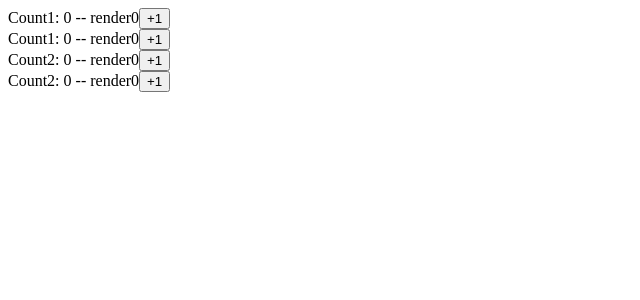
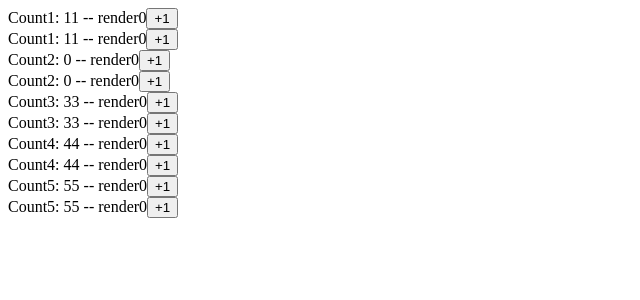
Before and after one commit to 0bipinnata0/ts-project, a React (Vite) app: page / in a window 1280 px wide. Shown: the top 300 px of the page, without its empty margins (0-640 px from the left). Built offline with nearby package versions, Linux system fonts and the light colour scheme.

Commit message:
more counter

```diff
--- a/src/App.tsx
+++ b/src/App.tsx
@@ -1,7 +1,13 @@
 import Counter1 from "./components/Counter1";
 import Counter2 from "./components/Counter2";
+import Counter3 from "./components/Counter3";
+import Counter4 from "./components/Counter4";
+import Counter5 from "./components/Counter5";
 import { Count1Provider } from "./hooks/useCount1";
 import { Count2Provider } from "./hooks/useCount2";
+import { Count3Provider } from "./hooks/useCount3";
+import { Count4Provider } from "./hooks/useCount4";
+import { Count5Provider } from "./hooks/useCount5";
 
 const Parent = () => (
   <div>
@@ -9,12 +15,24 @@ const Parent = () => (
     <Counter1 />
     <Counter2 />
     <Counter2 />
+    <Counter3 />
+    <Counter3 />
+    <Counter4 />
+    <Counter4 />
+    <Counter5 />
+    <Counter5 />
   </div>
 );
 const App = () => (
-  <Count1Provider>
+  <Count1Provider initialValue={11}>
     <Count2Provider>
-      <Parent />
+      <Count3Provider initialValue={33}>
+        <Count4Provider initialValue={44}>
+          <Count5Provider initialValue={55}>
+            <Parent />
+          </Count5Provider>
+        </Count4Provider>
+      </Count3Provider>
     </Count2Provider>
   </Count1Provider>
 );
--- /dev/null
+++ b/src/components/Counter3.tsx
@@ -0,0 +1,14 @@
+import useCount3 from "../hooks/useCount3";
+import useRenderCount from "../hooks/useRenderCount";
+
+const Counter3 = () => {
+  const [count3, setCount3] = useCount3();
+  const count = useRenderCount();
+  return (
+    <div>
+      Count3: {count3} -- render{count}
+      <button onClick={() => setCount3((c) => c + 1)}>+1 </button>
+    </div>
+  );
+};
+export default Counter3;
--- /dev/null
+++ b/src/components/Counter4.tsx
@@ -0,0 +1,14 @@
+import useCount4 from "../hooks/useCount4";
+import useRenderCount from "../hooks/useRenderCount";
+
+const Counter4 = () => {
+  const [count4, setCount4] = useCount4();
+  const count = useRenderCount();
+  return (
+    <div>
+      Count4: {count4} -- render{count}
+      <button onClick={() => setCount4((c) => c + 1)}>+1 </button>
+    </div>
+  );
+};
+export default Counter4;
--- /dev/null
+++ b/src/components/Counter5.tsx
@@ -0,0 +1,14 @@
+import useCount5 from "../hooks/useCount5";
+import useRenderCount from "../hooks/useRenderCount";
+
+const Counter5 = () => {
+  const [count5, setCount5] = useCount5();
+  const count = useRenderCount();
+  return (
+    <div>
+      Count5: {count5} -- render{count}
+      <button onClick={() => setCount5((c) => c + 1)}>+1 </button>
+    </div>
+  );
+};
+export default Counter5;
--- /dev/null
+++ b/src/hooks/useCount3.ts
@@ -0,0 +1,7 @@
+import createStateContext from "../utils/createStateContext";
+import useNumberState from "./useNumberState";
+
+const [Count3Provider, useCount3] = createStateContext(useNumberState);
+export { Count3Provider };
+
+export default useCount3;
--- /dev/null
+++ b/src/hooks/useCount4.ts
@@ -0,0 +1,7 @@
+import createStateContext from "../utils/createStateContext";
+import useNumberState from "./useNumberState";
+
+const [Count4Provider, useCount4] = createStateContext(useNumberState);
+export { Count4Provider };
+
+export default useCount4;
--- /dev/null
+++ b/src/hooks/useCount5.ts
@@ -0,0 +1,7 @@
+import createStateContext from "../utils/createStateContext";
+import useNumberState from "./useNumberState";
+
+const [Count5Provider, useCount5] = createStateContext(useNumberState);
+export { Count5Provider };
+
+export default useCount5;
```
